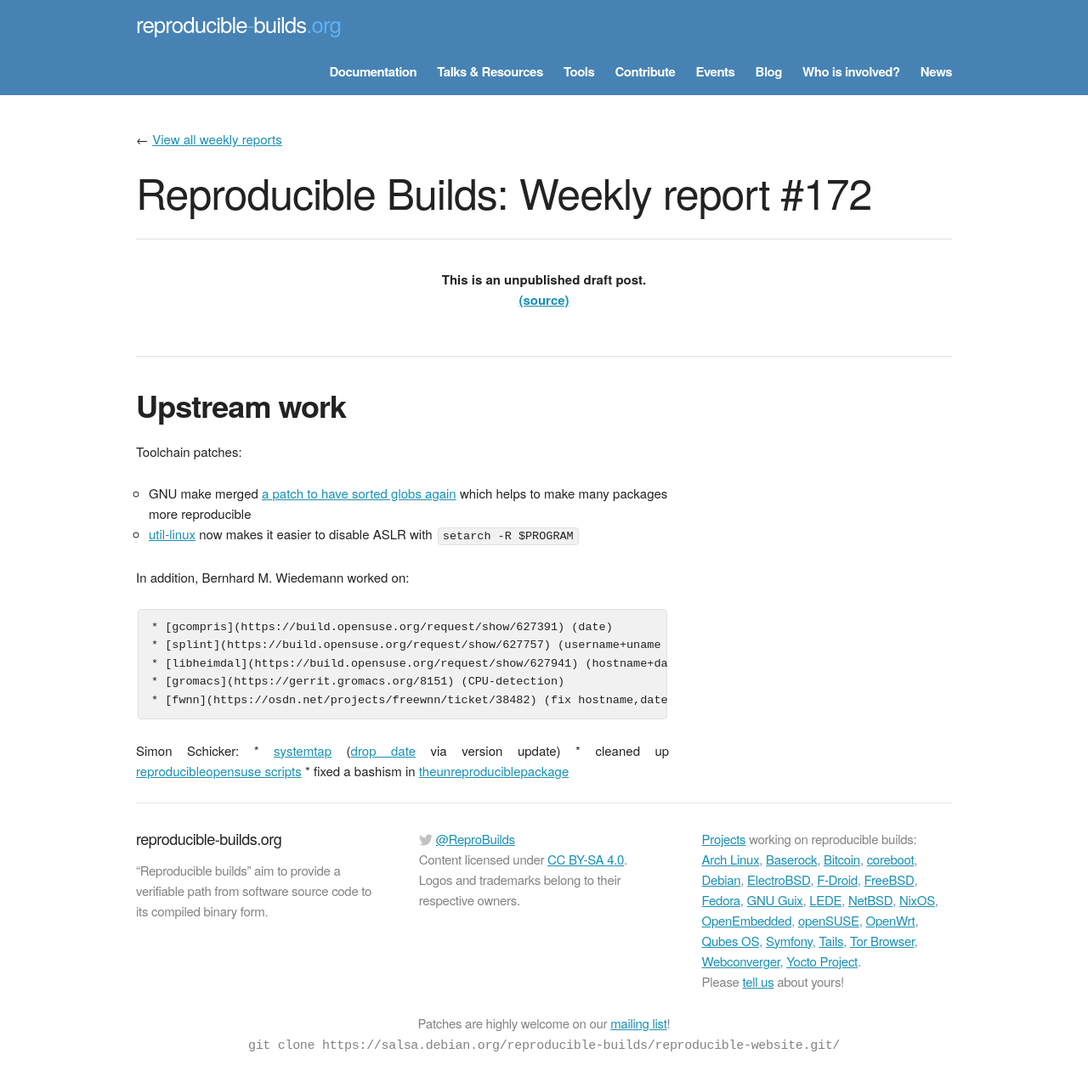
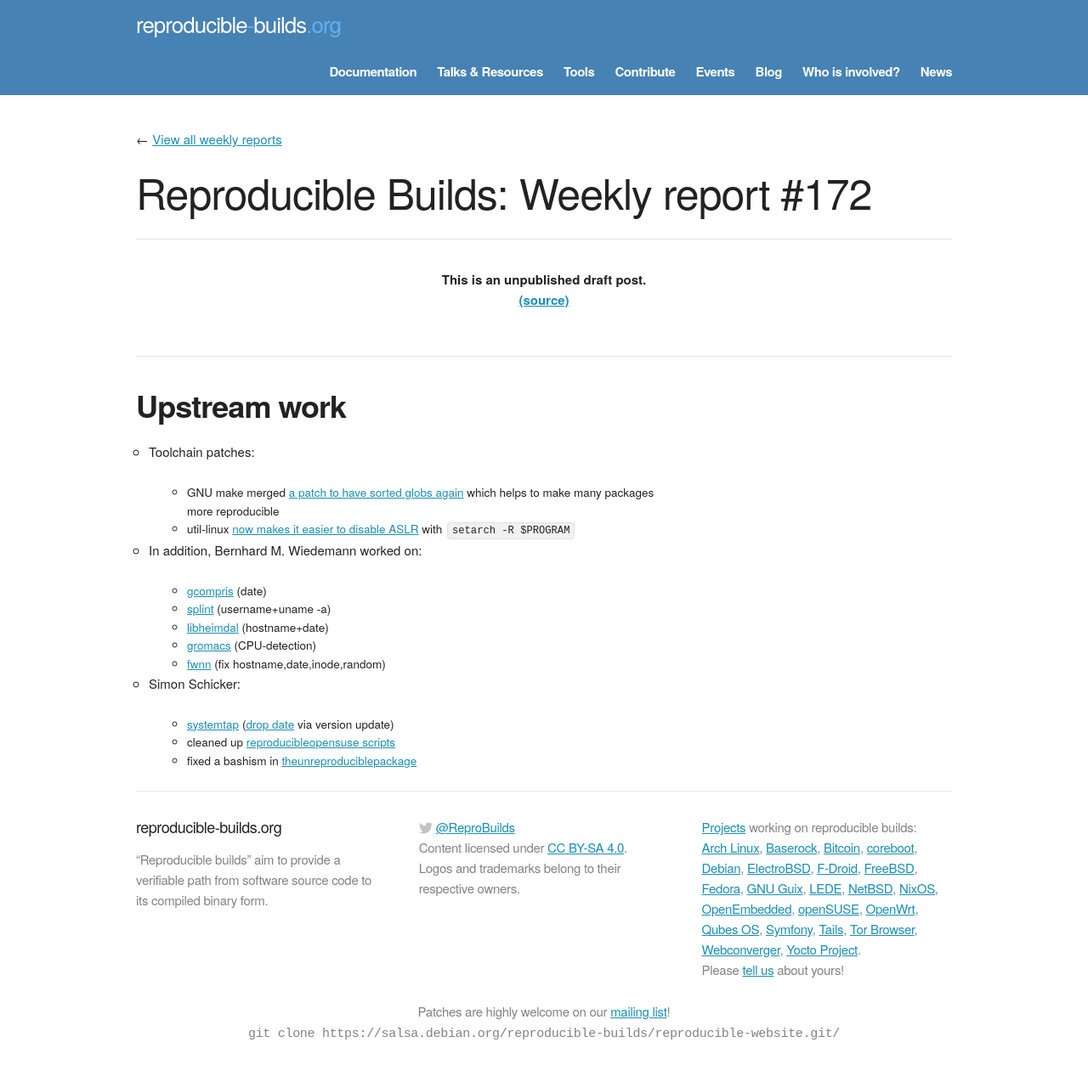
Before and after one commit to prototypefund/reproducible-website, a Jekyll site: the page built from _blog/posts/172.md, in a window 1280 px wide. Shown: the whole page at 85% size. Built offline with Jekyll 4.4.1, drawn with Linux system fonts in a browser that asks for light colours; some web fonts are replaced.

Commit message:
172: fixup markdown

```diff
--- a/_blog/posts/172.md
+++ b/_blog/posts/172.md
@@ -6,11 +6,12 @@ week: 172
 Upstream work
 -------------
 
-Toolchain patches:
-* GNU make merged [a patch to have sorted globs again](https://savannah.gnu.org/bugs/?52076) which helps to make many packages more reproducible
-* [util-linux](https://github.com/karelzak/util-linux/issues/668) now makes it easier to disable ASLR with `setarch -R $PROGRAM`
+* Toolchain patches:
 
-In addition, Bernhard M. Wiedemann worked on:
+    * GNU make merged [a patch to have sorted globs again](https://savannah.gnu.org/bugs/?52076) which helps to make many packages more reproducible
+    * util-linux [now makes it easier to disable ASLR](https://github.com/karelzak/util-linux/issues/668) with `setarch -R $PROGRAM`
+
+* In addition, Bernhard M. Wiedemann worked on:
 
     * [gcompris](https://build.opensuse.org/request/show/627391) (date)
     * [splint](https://build.opensuse.org/request/show/627757) (username+uname -a)
@@ -18,7 +19,8 @@ In addition, Bernhard M. Wiedemann worked on:
     * [gromacs](https://gerrit.gromacs.org/8151) (CPU-detection)
     * [fwnn](https://osdn.net/projects/freewnn/ticket/38482) (fix hostname,date,inode,random)
 
-Simon Schicker:
+* Simon Schicker:
+
     * [systemtap](https://build.opensuse.org/request/show/627384) ([drop date](https://sourceware.org/ml/systemtap/2017-q4/msg00166.html) via version update)
     * cleaned up [reproducibleopensuse scripts](https://github.com/bmwiedemann/reproducibleopensuse/pull/1)
     * fixed a bashism in [theunreproduciblepackage](https://github.com/bmwiedemann/theunreproduciblepackage/pull/5)
```
